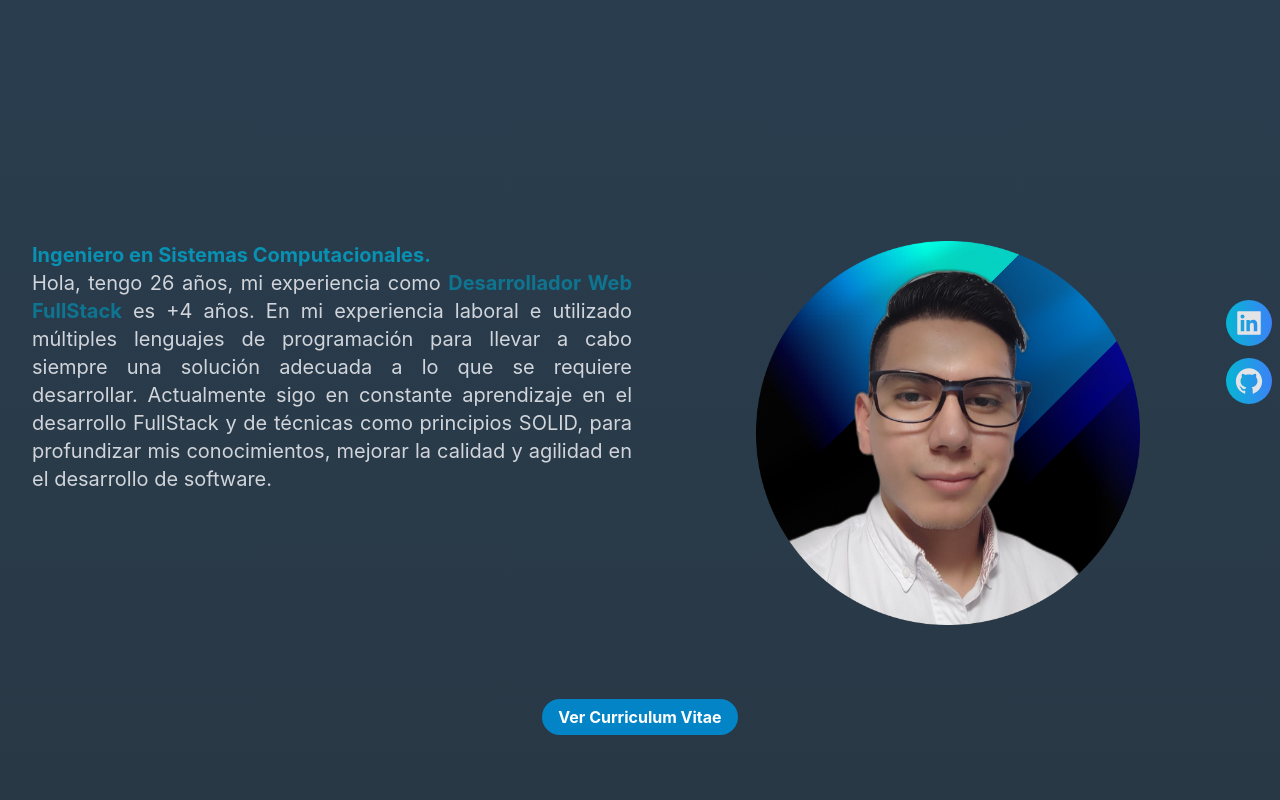
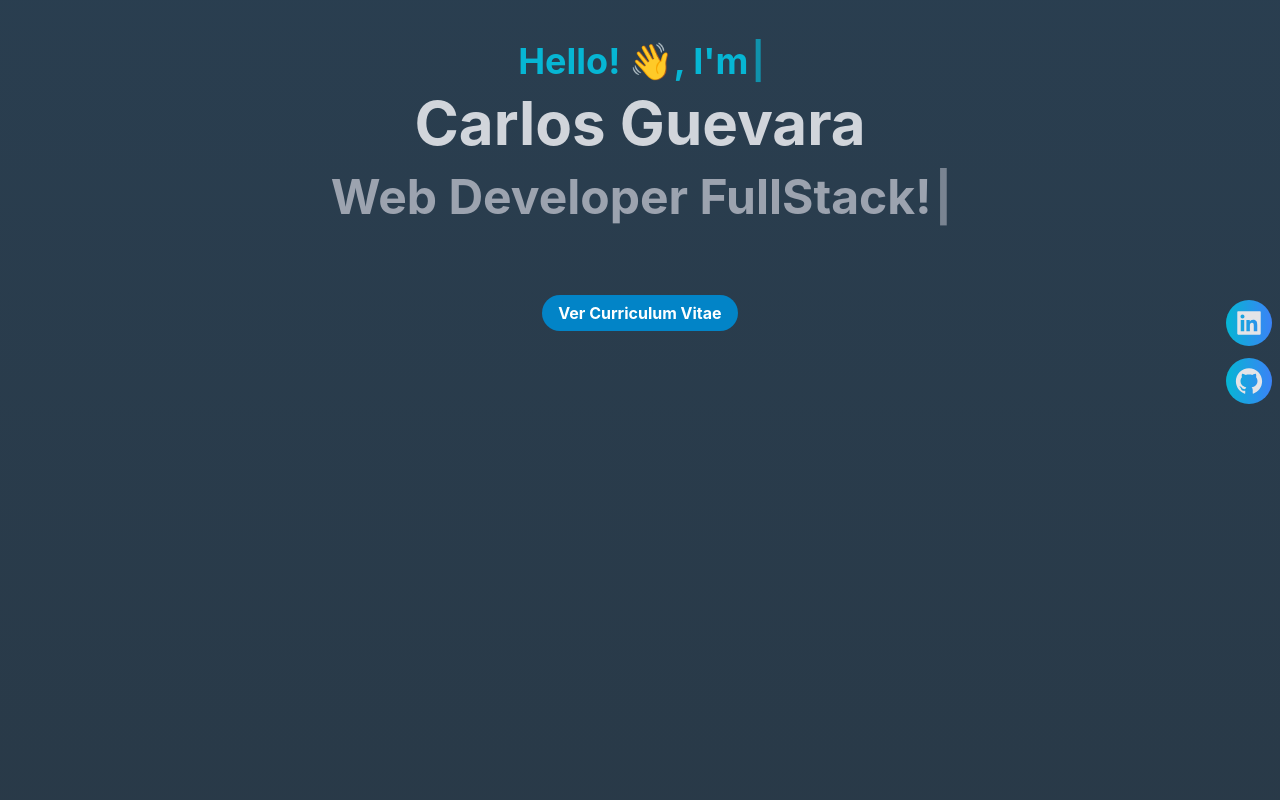
Before and after one commit to jcguv117/react-portafolio, a React (Create React App) app: page / in a window 1280 px wide. Shown: the part 360-1160 px from the top of the page. Built offline with nearby package versions, Linux system fonts and the light colour scheme.

Commit message:
added typewriter effect

```diff
--- a/package.json
+++ b/package.json
@@ -17,6 +17,7 @@
     "react-bootstrap": "^2.6.0",
     "react-dom": "^18.2.0",
     "react-scripts": "5.0.1",
+    "react-simple-typewriter": "^5.0.1",
     "tailwindcss": "^3.2.4",
     "web-vitals": "^2.1.4"
   },
--- a/src/components/About.js
+++ b/src/components/About.js
@@ -3,7 +3,7 @@ import picture from '../assets/profile-pic.png';
 
 export default function About() {
   return (
-    <section id="about" className="container mx-auto my-4 py-[120px]">
+    <section id="about" className="container mx-auto my-4 py-[15rem]">
 
       <div className="container px-8 grid grid-cols-1 md:grid-cols-2 gap-4">
         <div className="col-span-1">
@@ -22,13 +22,7 @@ export default function About() {
           </picture>
         </div>
       </div>
-      <div className="m-4 pt-[4rem]">
-        <a href="https://drive.google.com/file/d/1GK_qo1f77W8ZbBhR-8ISmmujeK2d12tS/view?usp=share_link" target="_blank" rel="noreferrer"
-           className="bg-sky-600 hover:bg-cyan-700 text-white font-bold py-2 px-4 rounded-full cursor-pointer">
-          Ver Curriculum Vitae
-        </a>
-      </div>
-      <hr className="py-5 px-3 w-full opacity-0"></hr>
+
 
       <blockquote className=" block container mx-auto px-2 w-full absolute z-[100]">
         <div className="grid grid-cols-2">
--- a/src/components/Contact.js
+++ b/src/components/Contact.js
@@ -1,7 +1,7 @@
 
 export default function Contact() {
   return (
-    <section id="contact" className="container mx-auto my-4 py-[120px]">
+    <section id="contact" className="container mx-auto my-4 py-[15rem]">
         <h1 className="md:text-4xl text-2xl font-medium title-font mb-4 text-white">
             Contactame
         </h1>
--- a/src/components/Home.js
+++ b/src/components/Home.js
@@ -1,11 +1,40 @@
+import { Typewriter } from 'react-simple-typewriter'
 
 export const Home = () => {
   return (
-    <section id="home" className="container mx-auto my-4 py-[120px]">
+    <section id="home" className="container mx-auto my-4 py-[20rem]">
+          <h1 className="text-cyan-500 text-2xl sm:text-4xl mb-5 font-bold h-8">
+            <Typewriter
+              words={["Hola! 👋, soy", "Hello! 👋, I'm"]}
+              loop={false}
+              typeSpeed={120}
+              deleteSpeed={90}
+              delaySpeed={1900}
+              cursor
+            />
+          </h1>
           <h1 className="text-gray-300 text-4xl sm:text-6xl mb-5 font-bold">Carlos Guevara</h1>
-          <h2 className="text-gray-400 text-4xl sm:text-5xl mb-4 font-bold">Web Developer FullStack!</h2>
+          <h2 className="text-gray-400 text-4xl sm:text-5xl mb-4 font-bold h-12">
+            <Typewriter
+                words={["Desarrollador Web Fullstack","Web Developer FullStack!"]}
+                loop={false}
+                typeSpeed={70}
+                deleteSpeed={60}
+                delaySpeed={1300}
+                cursor
+              />
+          </h2>
+          <div className="m-4 pt-[4rem]">
+            <a href="https://drive.google.com/file/d/1GK_qo1f77W8ZbBhR-8ISmmujeK2d12tS/view?usp=share_link" target="_blank" rel="noreferrer"
+              className="bg-sky-600 hover:bg-cyan-700 text-white font-bold py-2 px-4 rounded-full cursor-pointer">
+              Ver Curriculum Vitae
+            </a>
+          </div>
+      <hr className="py-5 px-3 w-full opacity-0"></hr>
     </section>
   )
 }
 
+
+
 export default Home;
--- a/src/components/Projects.js
+++ b/src/components/Projects.js
@@ -39,7 +39,7 @@ export default function Projects() {
   }
 
   return (
-    <section id="projects" className="container mx-auto text-gray-400 body-font py-[120px]">
+    <section id="projects" className="container mx-auto text-gray-400 body-font pt-[10rem] pb-[10rem]">
       <div className="">
         <div className="">
           <h1 className="md:text-4xl text-2xl font-medium title-font mb-4 text-white">
--- a/src/components/Skills.js
+++ b/src/components/Skills.js
@@ -5,7 +5,7 @@ import { skills } from "../data";
 
 export default function Skills() {
   return (
-    <section id="skills" className="container mx-auto my-4 py-[120px]">
+    <section id="skills" className="container mx-auto my-4 py-[10rem]">
         <h1 className="md:text-4xl text-2xl font-medium title-font mb-4 text-white">
           Conocimientos de tecnologías.
         </h1>
```
Also changed, not shown: 1 other file (tests, documents, lock files or other folders).
